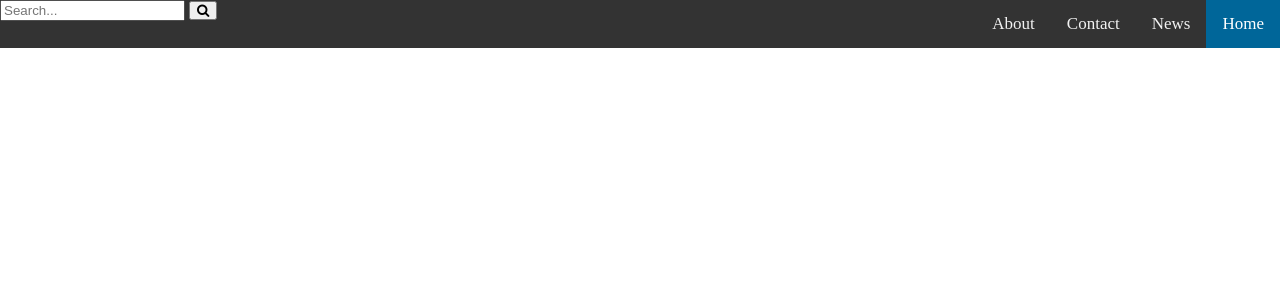
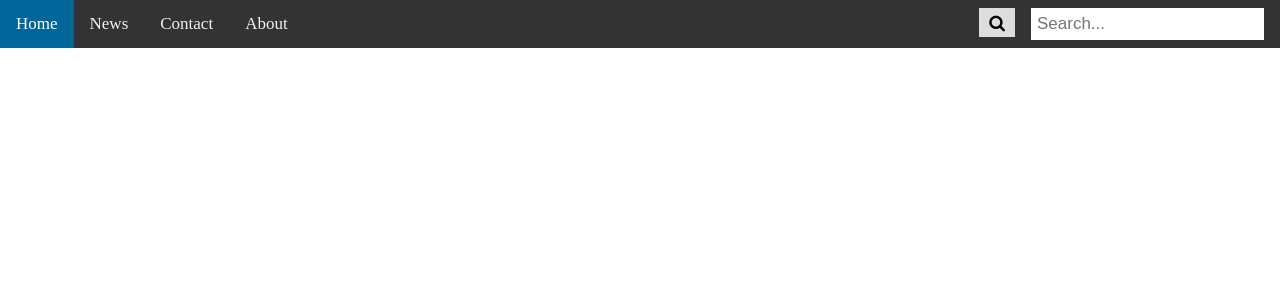
Before and after one commit to jgtvares/melodies.com, a Django app: page / in a window 1280 px wide. Shown: the top 300 px of the page. Run offline with Django 3.2, Linux system fonts and the light colour scheme.

Commit message:
Modify CSS

```diff
--- a/static/website/css/base.css
+++ b/static/website/css/base.css
@@ -10,7 +10,7 @@ body {
 
 /* Style the links inside the navigation bar */
 .topnav a {
-    float: right;
+    float: left;
     color: #f2f2f2;
     text-align: center;
     padding: 14px 16px;
@@ -34,3 +34,54 @@ body {
 .topnav .icon {
     display: none;
 }
+
+/* Style the search box inside the navigation bar */
+.topnav input[type=text] {
+    float: right;
+    padding: 6px;
+    border: none;
+    margin-top: 8px;
+    margin-right: 16px;
+    font-size: 17px;
+  }
+
+.topnav .search-container {
+    float: right;
+  }
+
+.topnav input[type=text] {
+    padding: 6px;
+    margin-top: 8px;
+    font-size: 17px;
+    border: none;
+  }
+
+.topnav .search-container button {
+    float: right;
+    padding: 6px 10px;
+    margin-top: 8px;
+    margin-right: 16px;
+    background: #ddd;
+    font-size: 17px;
+    border: none;
+    cursor: pointer;
+  }
+
+.topnav .search-container button:hover {
+    background: #ccc;
+  }
+
+@media screen and (max-width: 600px) {
+    .topnav a, .topnav input[type=text] {
+      float: none;
+      display: block;
+      text-align: left;
+      width: 100%;
+      margin: 0;
+      padding: 14px;
+    }
+
+    .topnav input[type=text] {
+        border: 1px solid #ccc;
+    }
+  }
--- a/static/website/css/responsive.css
+++ b/static/website/css/responsive.css
@@ -39,7 +39,7 @@
 @media screen and (max-width: 600px) {
     .topnav a:not(:first-child) {display: none;}
     .topnav a.icon {
-      float: right;
+      float: left;
       display: block;
     }
   }
```
